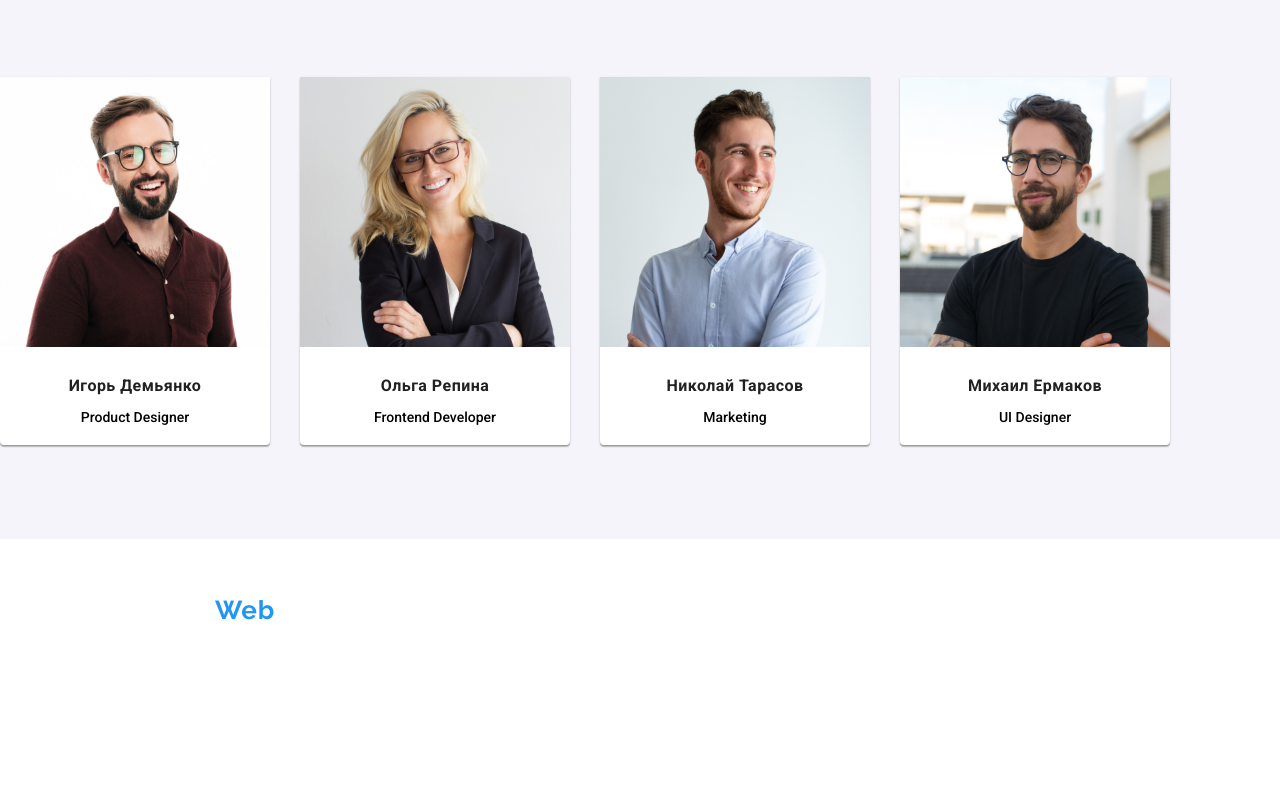
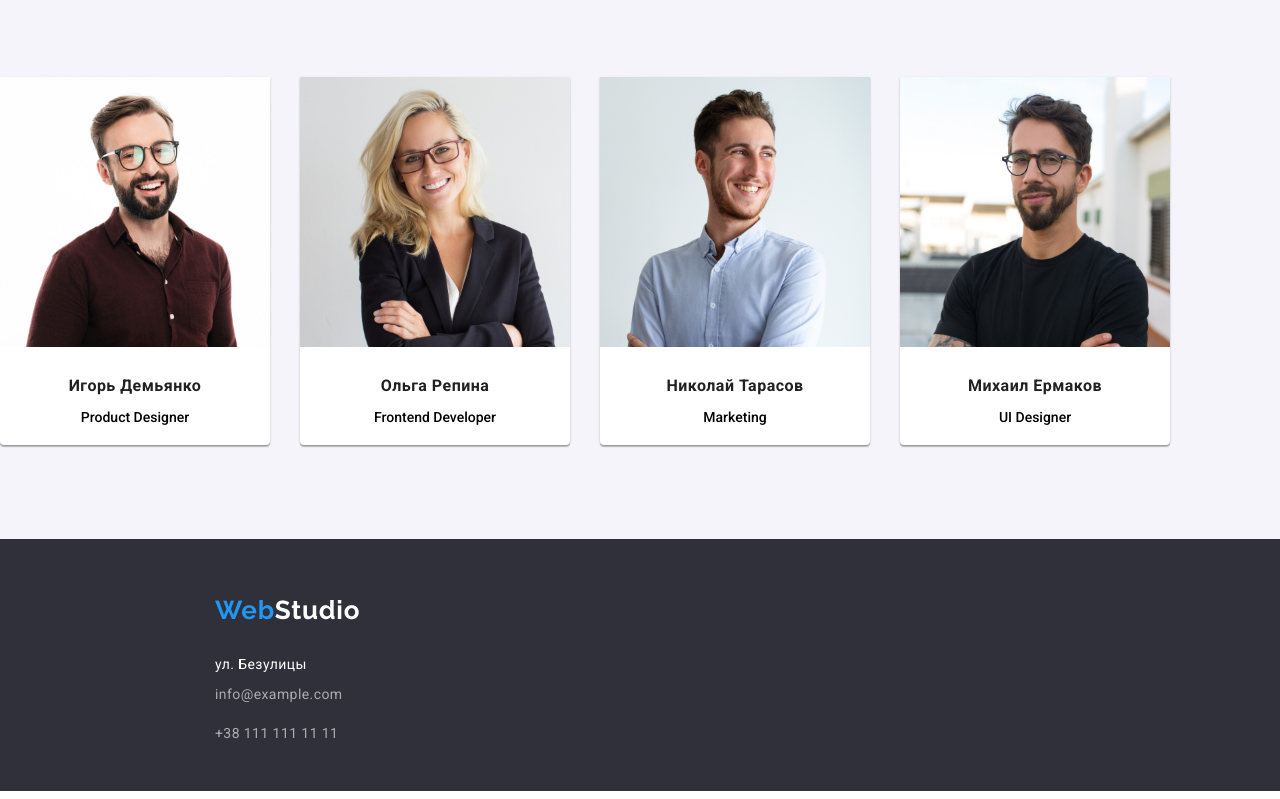
Before and after one commit to vladyslav9311/goit-markup-hw-03, a plain HTML site: page index.html in a window 1280 px wide. Shown: the part 1630-2429 px from the top of the page. Before the commit the page ends 2398 px from the top, so only its background shows below. Drawn offline with Linux system fonts and the light colour scheme.

Commit message:
Update styles.css

```diff
--- a/css/styles.css
+++ b/css/styles.css
@@ -326,7 +326,7 @@ ul {
 border-radius: 0px 0px 4px 4px
 }
 /* ====================ФУТЕР===================== */
-.footer {
+.ftr {
     box-sizing: border-box;
     border: 0px;
     height: 252px;
```
